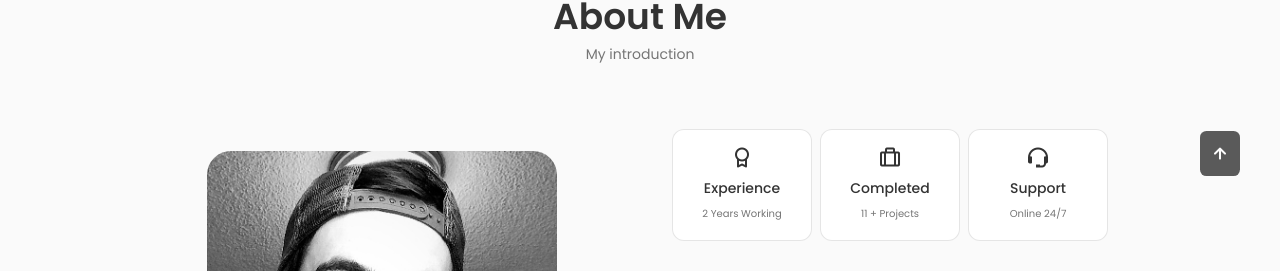
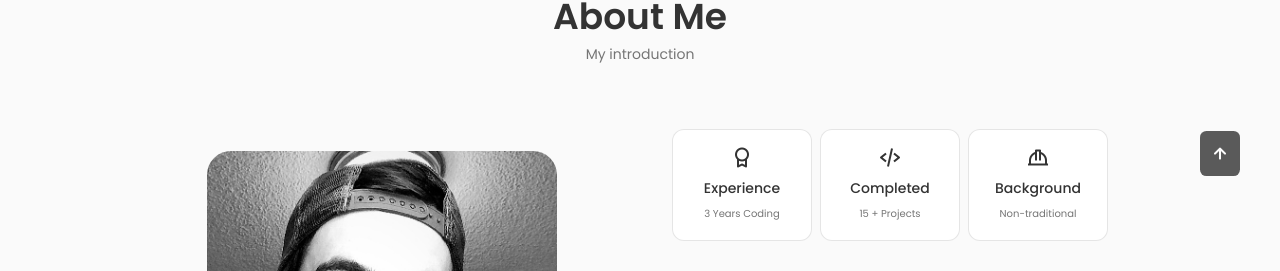
Before and after one commit to curranConcepts/personal-portfolio, a React (Vite) app: page / in a window 1280 px wide. Shown: the part 784-1055 px from the top of the page. Built offline with nearby package versions, Linux system fonts and the light colour scheme.

Commit message:
updated about icons

```diff
--- a/src/components/about/Info.jsx
+++ b/src/components/about/Info.jsx
@@ -8,21 +8,21 @@ const Info = () => {
 				<i className="bx bx-award about__icon"></i>
 
 				<h3 className="about__title">Experience</h3>
-				<span className="about__subtitle">2 Years Working</span>
+				<span className="about__subtitle">3 Years Coding</span>
 			</div>
 
 			<div className="about__box">
-				<i className="bx bx-briefcase-alt about__icon"></i>
+				<i class="bx bx-code-alt about__icon"></i>
 
 				<h3 className="about__title">Completed</h3>
-				<span className="about__subtitle">11 + Projects</span>
+				<span className="about__subtitle">15 + Projects</span>
 			</div>
 
 			<div className="about__box">
-				<i className="bx bx-support about__icon"></i>
+				<i class="bx bx-hard-hat about__icon"></i>
 
-				<h3 className="about__title">Support</h3>
-				<span className="about__subtitle">Online 24/7</span>
+				<h3 className="about__title">Background</h3>
+				<span className="about__subtitle">Non-traditional</span>
 			</div>
 		</div>
 	);
```
